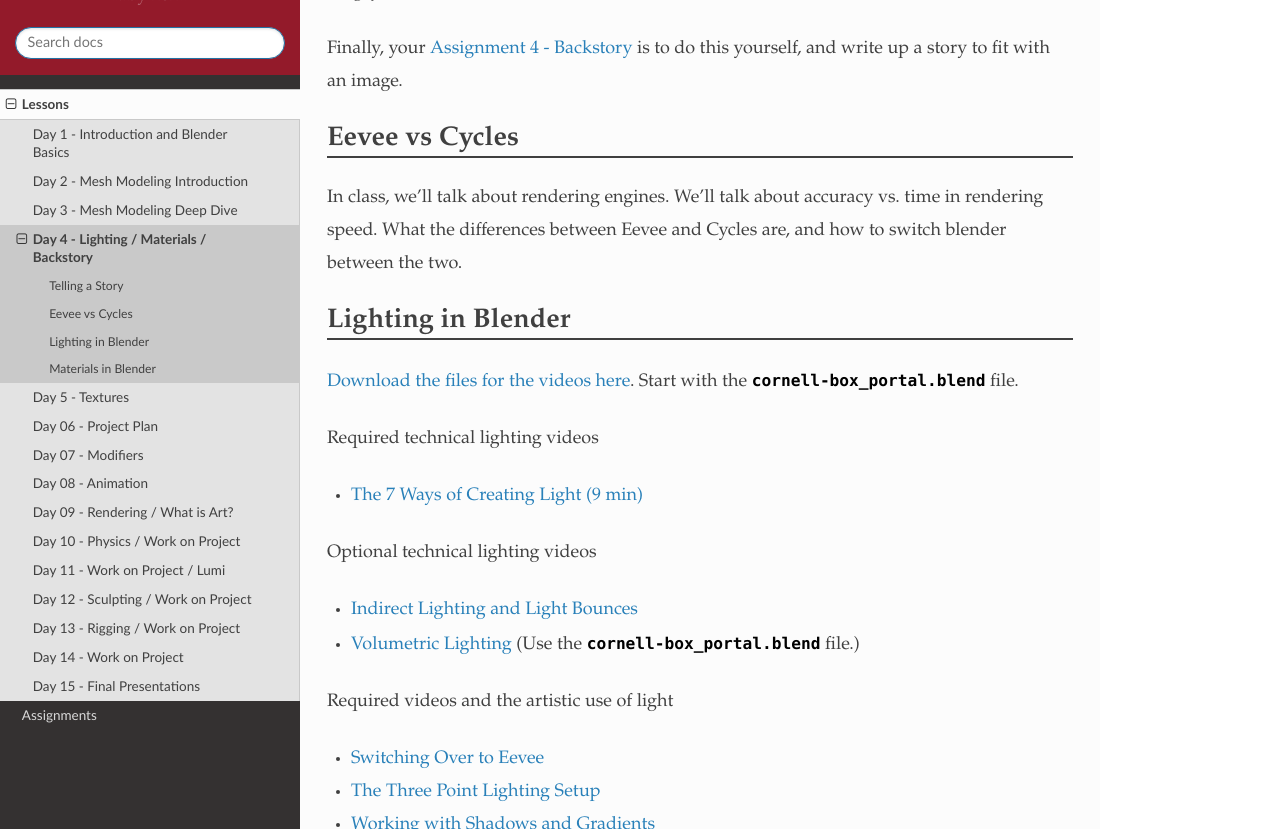
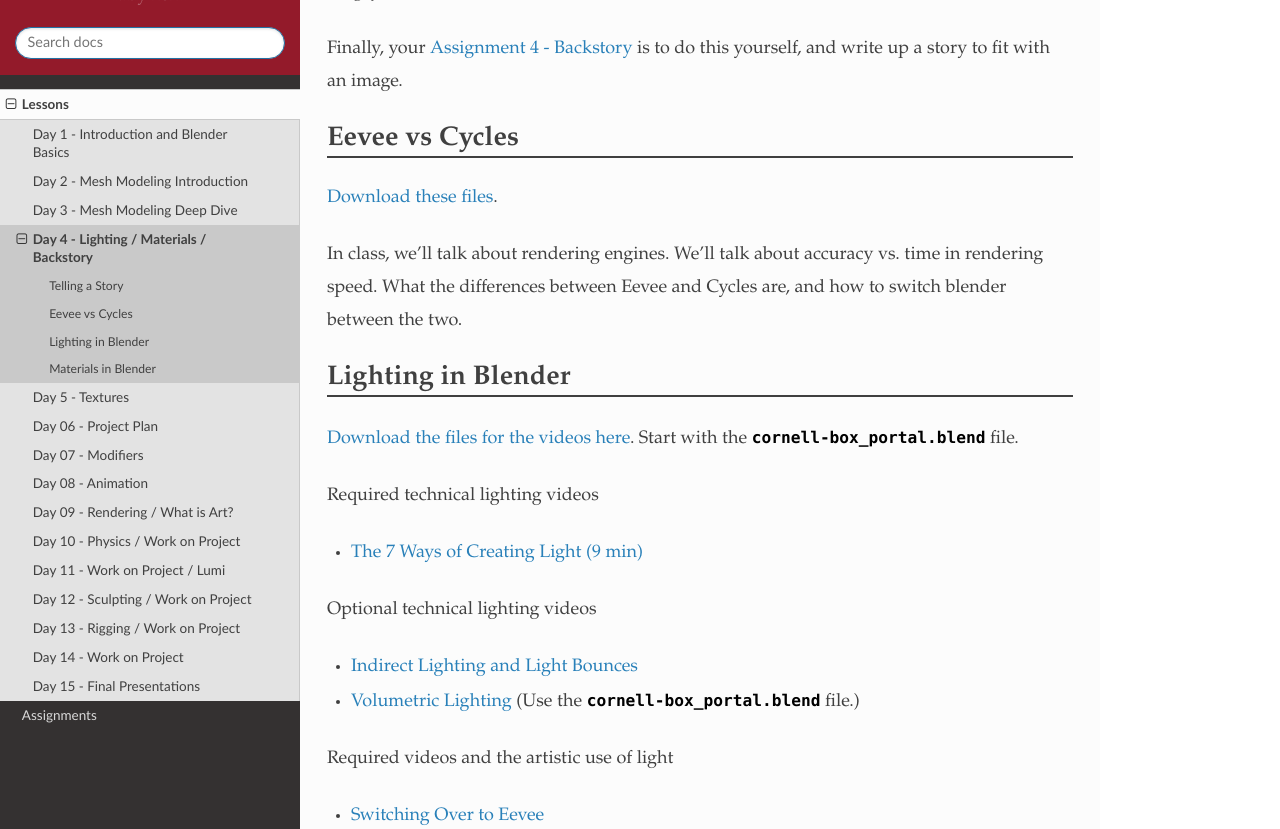
Before and after one commit to pvcraven/3d_graphics_class, a Sphinx documentation site: the page built from source/lessons/day_04/day_04.rst, in a window 1280 px wide and 900 px high, scrolled down 1613 px, cut to the strip 71-900 px from the top of the window. Built offline with Sphinx 7.4.7 and the Read the Docs theme 2.0.0, drawn with Linux system fonts in a browser that asks for light colours.

Commit message:
Update day_04.rst

```diff
--- a/source/lessons/day_04/day_04.rst
+++ b/source/lessons/day_04/day_04.rst
@@ -37,6 +37,8 @@
 
 Eevee vs Cycles
 ---------------
+
+`Download these files <../../_static/fundamentals-of-lighting_source-files.zip>`_.
 
 In class, we'll talk about rendering engines. We'll talk about accuracy vs.
 time in rendering speed. What the differences between Eevee and Cycles are,
```
